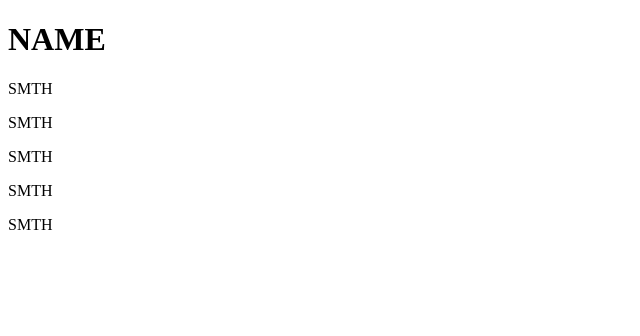
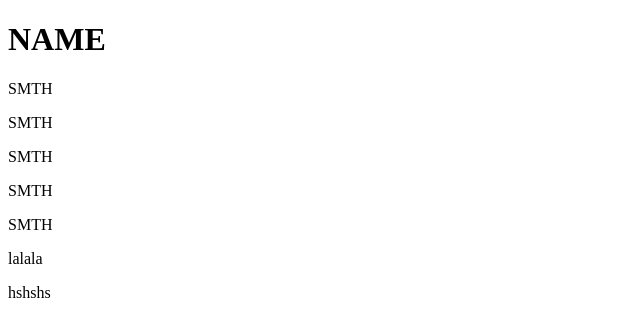
Before and after one commit to doledacoder/test, a plain HTML site: page index.html in a window 1280 px wide. Shown: the whole page, without its empty margins (0-640 px from the left). Drawn offline with Linux system fonts and the light colour scheme.

Commit message:
add paragraphs

```diff
--- a/index.html
+++ b/index.html
@@ -16,6 +16,10 @@
         <p>SMTH</p>
         <p>SMTH</p>
 
+        <p>lalala</p>
+
+        <p>hshshs</p>
+
 
 </body>
 </html>
```
